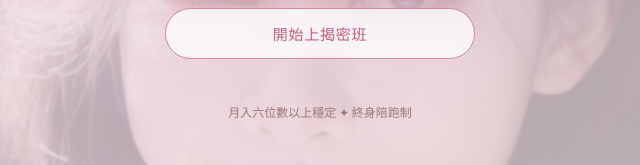
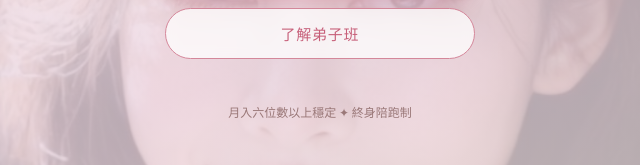
Before and after one commit to lunalove520/learning, a plain HTML site: page index.html in a window 1280 px wide. Shown: the part 545-710 px from the top of the page, 320-960 px from the left. Drawn offline with Linux system fonts and the light colour scheme; files whose address does not match are found by name; a web font is replaced by a local one.

Commit message:
官網三處 CTA 改指永久中繼連結 /next，並移除寫死的檔期時間開關
7/29 說明會檔期已過，三顆「預約說明會」在 7/30 之後被 JS 改導揭密班，
等於官網沒有任何一條路走得到弟子班報名。

改法照既有原則：外部印死的連結一律只指 live.lunapet.co/next，
換檔期只改 next.mjs 的 SCHEDULE 一行，這一頁零改動。
・三處 href → https://live.lunapet.co/next?src=website（歸因碼 website 不變）
・按鈕文字 → 「了解弟子班」（渠道中性，不寫死有沒有說明會）
・移除 7/30 00:00 的時間開關（改由 next.mjs 集中決定導向）

現在 /next 導到常青入口 /ev（先申請 → 顧問談 → 顧問發付款連結，常態價 119,500）。

Co-Authored-By: Claude Opus 5 <noreply@anthropic.com>

```diff
--- a/index.html
+++ b/index.html
@@ -384,7 +384,7 @@
     </div>
     <div class="hero-btns fade-up d4">
       <a href="https://www.skool.com/lunapet" target="_blank" class="btn btn-pink btn-block">免費進入SKOOL寵物溝通先修班<br/>開始預習</a>
-      <a href="https://live.lunapet.co/?src=website" target="_blank" class="btn btn-outline btn-block js-webinar-cta">預約說明會</a>
+      <a href="https://live.lunapet.co/next?src=website" target="_blank" class="btn btn-outline btn-block js-webinar-cta">了解弟子班</a>
     </div>
     <div class="hero-proof fade-up" style="transition-delay:.5s">
       <div class="proof-line"></div>
@@ -1241,7 +1241,7 @@
   <p class="final-sub fade-up d1">不需要馬上決定報名。先進入免費先修班，接觸 Luna 的教學內容，感受有沒有共鳴——這裡不會逼你。</p>
   <div class="final-btns fade-up d2">
     <a href="https://www.skool.com/lunapet" target="_blank" class="btn btn-white btn-block">免費進入SKOOL寵物溝通先修班<br/>開始預習</a>
-    <a href="https://live.lunapet.co/?src=website" target="_blank" class="btn btn-ghost btn-block js-webinar-cta">預約說明會</a>
+    <a href="https://live.lunapet.co/next?src=website" target="_blank" class="btn btn-ghost btn-block js-webinar-cta">了解弟子班</a>
   </div>
   <div class="final-note fade-up d3">
     ✦ 終身陪跑制 ✦ 道教正式師承 ✦ 台灣無卡分期 3–36 期 ✦<br/>
@@ -1255,20 +1255,21 @@
   <div style="margin-top:6px;">
     <a href="https://www.skool.com/lunapet" target="_blank">免費先修班</a>
     &nbsp;·&nbsp;
-    <a href="https://live.lunapet.co/?src=website" target="_blank" class="js-webinar-cta">預約說明會</a>
+    <a href="https://live.lunapet.co/next?src=website" target="_blank" class="js-webinar-cta">了解弟子班</a>
   </div>
 </footer>
 
 
 <script>
-/* ── 說明會 CTA 時間開關：7/29 場（原7/28改期）結束後（台北 7/30 00:00 起）自動導向揭密班 ── */
-(function(){
-  if(Date.now() < new Date('2026-07-30T00:00:00+08:00').getTime()) return;
-  document.querySelectorAll('.js-webinar-cta').forEach(a=>{
-    a.href='https://www.skool.com/lunapet/classroom/406c8d5b?md=1425c9c87ab04c21bdebd03ae3cd49aa';
-    a.textContent = a.classList.contains('btn') ? '開始上揭密班' : '揭密班';
-  });
-})();
+/* ── 說明會 CTA 時間開關：2026-08-04 移除 ──────────────────────────────
+   原本這裡寫死「7/30 00:00 起自動把 CTA 改導揭密班」。問題是每開一次檔期，
+   就得回來改這一段、重新 push、等 GitHub Pages 生效——而且一定會忘。
+   現在三顆 CTA 一律指 https://live.lunapet.co/next（永久中繼連結），
+   「現在該導去哪」由 next.mjs 的 SCHEDULE 時程表決定：
+     ・平常（沒有檔期）→ 常青入口 /ev（先申請 → 顧問談 → 顧問發付款連結）
+     ・有說明會檔期時 → 在 next.mjs 加一筆 {from,to,url}，到期自動落回常青
+   → 這一頁以後換檔期**零改動**，也不用再 push。改導向的 SOP 在
+     記憶 project_luna_skool_cta_relay，Skool 先修班 10 篇 CTA 走的是同一條中繼。 */
 
 /* ── SCROLL ANIMATIONS ── */
 function revealInView(){
```
